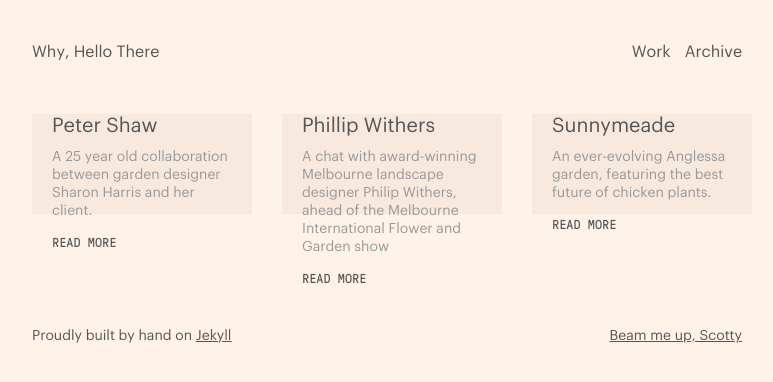
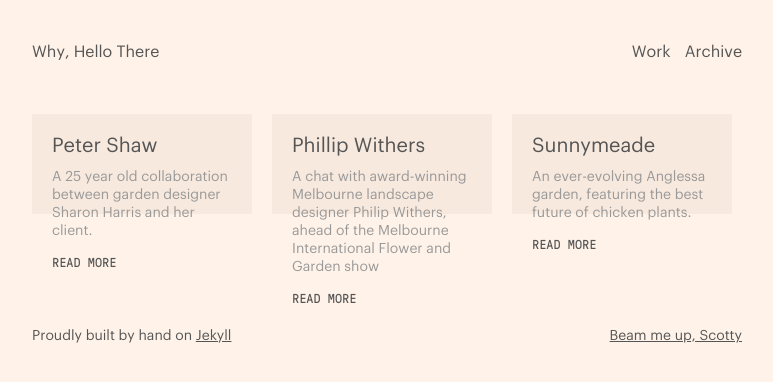
Before and after one commit to jonaschafer/jonaschafer.github.io, a Jekyll site: the page built from grid.html, in a window 1280 px wide. Shown: the top 382 px of the page, without its empty margins (248-1021 px from the left). Built offline with Jekyll 4.4.1, drawn with Linux system fonts in a browser that asks for light colours.

Commit message:
fixed weird flexbox centered layout

```diff
--- a/assets/stylesheets/fun/flexbox.scss
+++ b/assets/stylesheets/fun/flexbox.scss
@@ -5,15 +5,16 @@
 .grid-parent {
  display: flex;
  flex-flow: row wrap;
- justify-content: space-between;
+ justify-content: flex-start;
+ // background-color: red;
 }
 
 .grid-child {
   background-color: $peach-dark;
   width: 220px;
   height: 100px;
-  padding: 0 20px 0 20px;
-  margin: 10px 0 10px 0;
+  padding: 20px;
+  margin: 10px 20px 10px 0;
 }
 
 .grid-child:hover {
```
